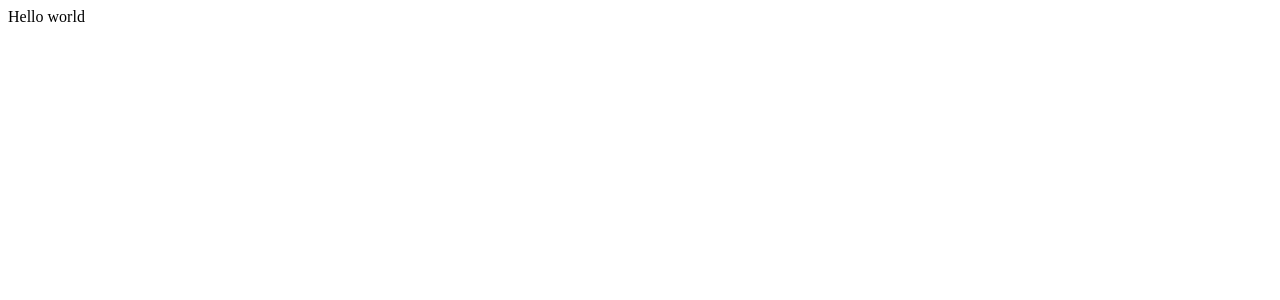
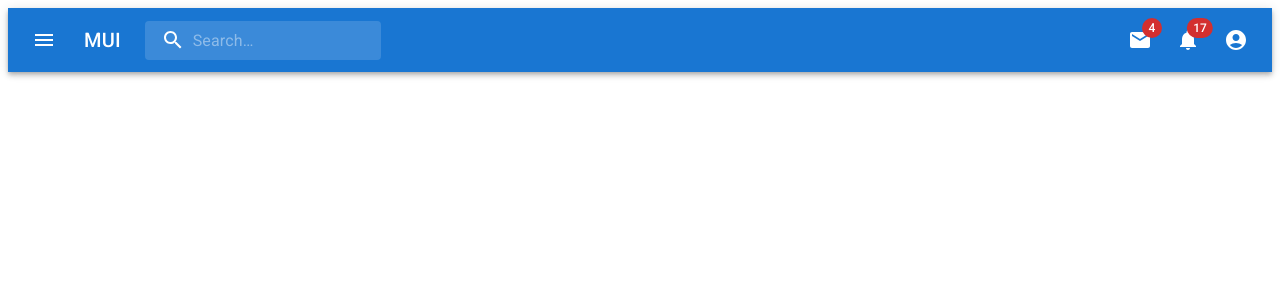
Before and after one commit to MicOli96/Webbshop, a React (Vite) app in the folder web/: page / in a window 1280 px wide. Shown: the top 300 px of the page. Built offline with nearby package versions, Linux system fonts and the light colour scheme.

Commit message:
added MUI

```diff
--- a/web/src/app.tsx
+++ b/web/src/app.tsx
@@ -1,9 +1,5 @@
-import { BrowserRouter } from "react-router";
+import Header from "./components/header"
 
 export default function App() {
-  return (
-    <BrowserRouter>
-      <main>Hello world</main>
-    </BrowserRouter>
-  );
+  return <Header />
 }
--- /dev/null
+++ b/web/src/components/header.tsx
@@ -0,0 +1,234 @@
+import * as React from 'react';
+import { styled, alpha } from '@mui/material/styles';
+import AppBar from '@mui/material/AppBar';
+import Box from '@mui/material/Box';
+import Toolbar from '@mui/material/Toolbar';
+import IconButton from '@mui/material/IconButton';
+import Typography from '@mui/material/Typography';
+import InputBase from '@mui/material/InputBase';
+import Badge from '@mui/material/Badge';
+import MenuItem from '@mui/material/MenuItem';
+import Menu from '@mui/material/Menu';
+import MenuIcon from '@mui/icons-material/Menu';
+import SearchIcon from '@mui/icons-material/Search';
+import AccountCircle from '@mui/icons-material/AccountCircle';
+import MailIcon from '@mui/icons-material/Mail';
+import NotificationsIcon from '@mui/icons-material/Notifications';
+import MoreIcon from '@mui/icons-material/MoreVert';
+
+const Search = styled('div')(({ theme }) => ({
+  position: 'relative',
+  borderRadius: theme.shape.borderRadius,
+  backgroundColor: alpha(theme.palette.common.white, 0.15),
+  '&:hover': {
+    backgroundColor: alpha(theme.palette.common.white, 0.25),
+  },
+  marginRight: theme.spacing(2),
+  marginLeft: 0,
+  width: '100%',
+  [theme.breakpoints.up('sm')]: {
+    marginLeft: theme.spacing(3),
+    width: 'auto',
+  },
+}));
+
+const SearchIconWrapper = styled('div')(({ theme }) => ({
+  padding: theme.spacing(0, 2),
+  height: '100%',
+  position: 'absolute',
+  pointerEvents: 'none',
+  display: 'flex',
+  alignItems: 'center',
+  justifyContent: 'center',
+}));
+
+const StyledInputBase = styled(InputBase)(({ theme }) => ({
+  color: 'inherit',
+  '& .MuiInputBase-input': {
+    padding: theme.spacing(1, 1, 1, 0),
+    // vertical padding + font size from searchIcon
+    paddingLeft: `calc(1em + ${theme.spacing(4)})`,
+    transition: theme.transitions.create('width'),
+    width: '100%',
+    [theme.breakpoints.up('md')]: {
+      width: '20ch',
+    },
+  },
+}));
+
+export default function Header() {
+  const [anchorEl, setAnchorEl] = React.useState<null | HTMLElement>(null);
+  const [mobileMoreAnchorEl, setMobileMoreAnchorEl] =
+    React.useState<null | HTMLElement>(null);
+
+  const isMenuOpen = Boolean(anchorEl);
+  const isMobileMenuOpen = Boolean(mobileMoreAnchorEl);
+
+  const handleProfileMenuOpen = (event: React.MouseEvent<HTMLElement>) => {
+    setAnchorEl(event.currentTarget);
+  };
+
+  const handleMobileMenuClose = () => {
+    setMobileMoreAnchorEl(null);
+  };
+
+  const handleMenuClose = () => {
+    setAnchorEl(null);
+    handleMobileMenuClose();
+  };
+
+  const handleMobileMenuOpen = (event: React.MouseEvent<HTMLElement>) => {
+    setMobileMoreAnchorEl(event.currentTarget);
+  };
+
+  const menuId = 'primary-search-account-menu';
+  const renderMenu = (
+    <Menu
+      anchorEl={anchorEl}
+      anchorOrigin={{
+        vertical: 'top',
+        horizontal: 'right',
+      }}
+      id={menuId}
+      keepMounted
+      transformOrigin={{
+        vertical: 'top',
+        horizontal: 'right',
+      }}
+      open={isMenuOpen}
+      onClose={handleMenuClose}
+    >
+      <MenuItem onClick={handleMenuClose}>Profile</MenuItem>
+      <MenuItem onClick={handleMenuClose}>My account</MenuItem>
+    </Menu>
+  );
+
+  const mobileMenuId = 'primary-search-account-menu-mobile';
+  const renderMobileMenu = (
+    <Menu
+      anchorEl={mobileMoreAnchorEl}
+      anchorOrigin={{
+        vertical: 'top',
+        horizontal: 'right',
+      }}
+      id={mobileMenuId}
+      keepMounted
+      transformOrigin={{
+        vertical: 'top',
+        horizontal: 'right',
+      }}
+      open={isMobileMenuOpen}
+      onClose={handleMobileMenuClose}
+    >
+      <MenuItem>
+        <IconButton size="large" aria-label="show 4 new mails" color="inherit">
+          <Badge badgeContent={4} color="error">
+            <MailIcon />
+          </Badge>
+        </IconButton>
+        <p>Messages</p>
+      </MenuItem>
+      <MenuItem>
+        <IconButton
+          size="large"
+          aria-label="show 17 new notifications"
+          color="inherit"
+        >
+          <Badge badgeContent={17} color="error">
+            <NotificationsIcon />
+          </Badge>
+        </IconButton>
+        <p>Notifications</p>
+      </MenuItem>
+      <MenuItem onClick={handleProfileMenuOpen}>
+        <IconButton
+          size="large"
+          aria-label="account of current user"
+          aria-controls="primary-search-account-menu"
+          aria-haspopup="true"
+          color="inherit"
+        >
+          <AccountCircle />
+        </IconButton>
+        <p>Profile</p>
+      </MenuItem>
+    </Menu>
+  );
+
+  return (
+    <Box sx={{ flexGrow: 1 }}>
+      <AppBar position="static">
+        <Toolbar>
+          <IconButton
+            size="large"
+            edge="start"
+            color="inherit"
+            aria-label="open drawer"
+            sx={{ mr: 2 }}
+          >
+            <MenuIcon />
+          </IconButton>
+          <Typography
+            variant="h6"
+            noWrap
+            component="div"
+            sx={{ display: { xs: 'none', sm: 'block' } }}
+          >
+            MUI
+          </Typography>
+          <Search>
+            <SearchIconWrapper>
+              <SearchIcon />
+            </SearchIconWrapper>
+            <StyledInputBase
+              placeholder="Search…"
+              inputProps={{ 'aria-label': 'search' }}
+            />
+          </Search>
+          <Box sx={{ flexGrow: 1 }} />
+          <Box sx={{ display: { xs: 'none', md: 'flex' } }}>
+            <IconButton size="large" aria-label="show 4 new mails" color="inherit">
+              <Badge badgeContent={4} color="error">
+                <MailIcon />
+              </Badge>
+            </IconButton>
+            <IconButton
+              size="large"
+              aria-label="show 17 new notifications"
+              color="inherit"
+            >
+              <Badge badgeContent={17} color="error">
+                <NotificationsIcon />
+              </Badge>
+            </IconButton>
+            <IconButton
+              size="large"
+              edge="end"
+              aria-label="account of current user"
+              aria-controls={menuId}
+              aria-haspopup="true"
+              onClick={handleProfileMenuOpen}
+              color="inherit"
+            >
+              <AccountCircle />
+            </IconButton>
+          </Box>
+          <Box sx={{ display: { xs: 'flex', md: 'none' } }}>
+            <IconButton
+              size="large"
+              aria-label="show more"
+              aria-controls={mobileMenuId}
+              aria-haspopup="true"
+              onClick={handleMobileMenuOpen}
+              color="inherit"
+            >
+              <MoreIcon />
+            </IconButton>
+          </Box>
+        </Toolbar>
+      </AppBar>
+      {renderMobileMenu}
+      {renderMenu}
+    </Box>
+  );
+}
```
Also changed, not shown: package.json (added, +11 -0 lines), web/src/main.tsx (+10 -5 lines), 2 other files (tests, documents, lock files or other folders).
